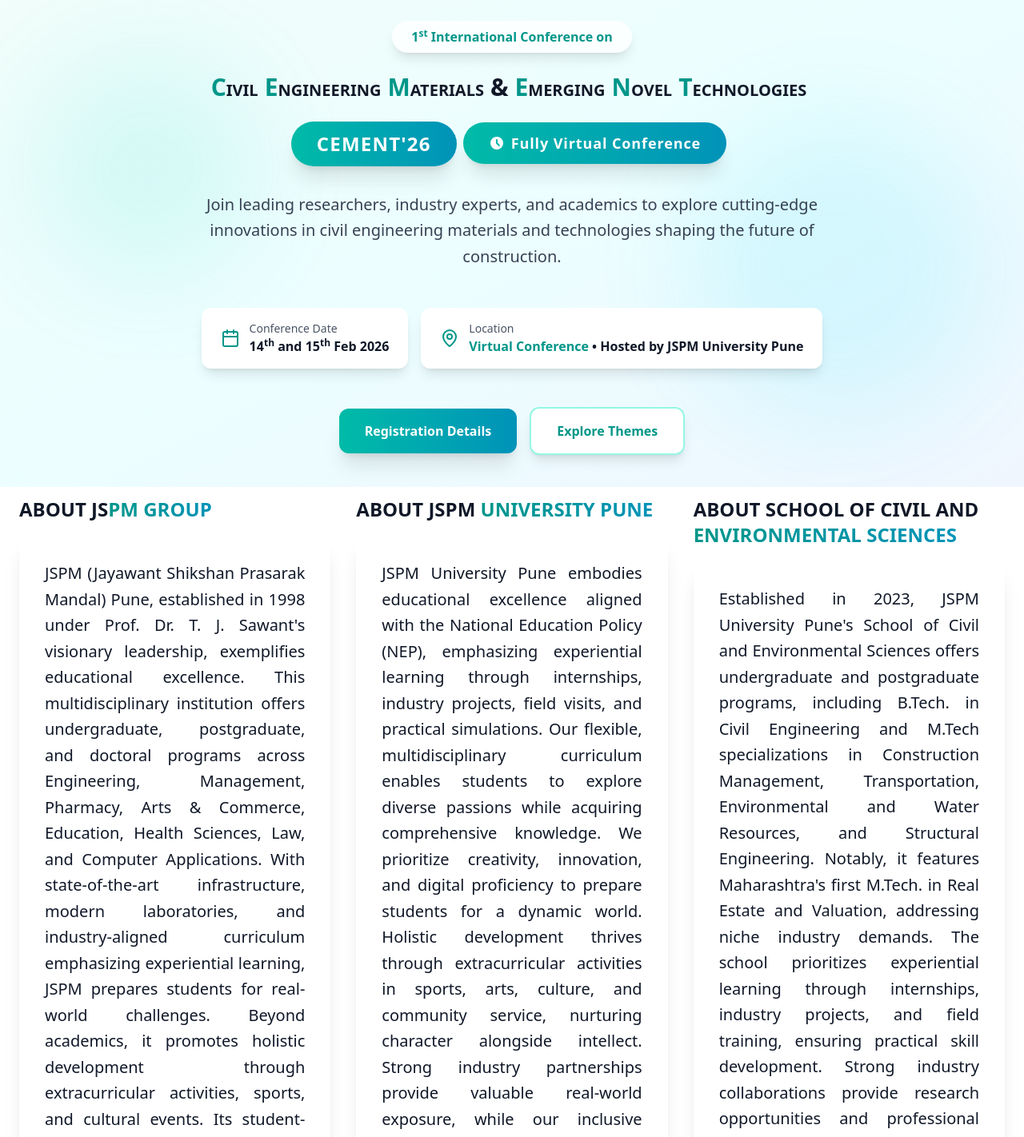
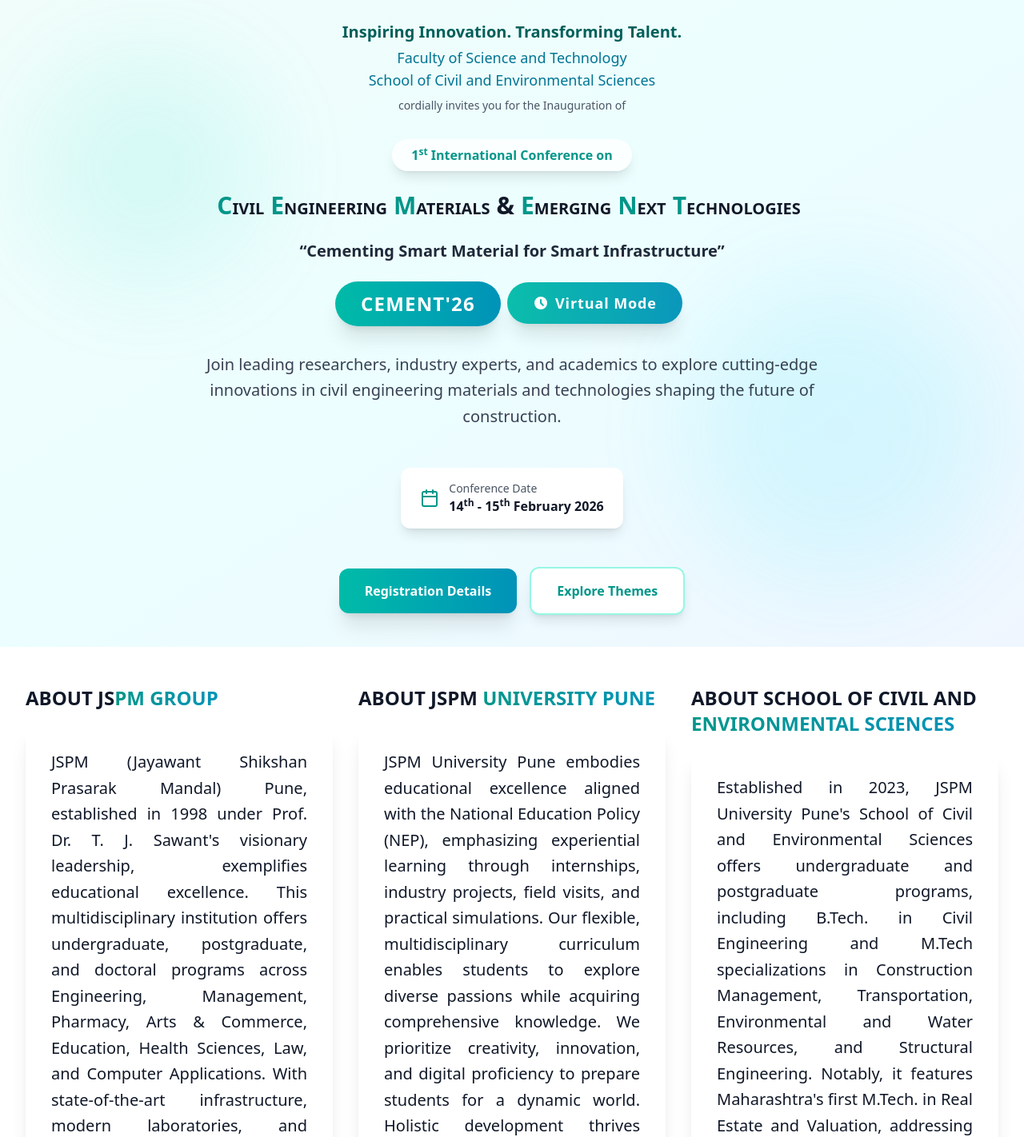
Before and after one commit to souravsingh-jspm/jspm-cement-frontend, a React (Vite) app: page / in a window 1280 px wide. Shown: the part 940-2362 px from the top of the page at 80% size. Built offline with nearby package versions, Linux system fonts and the light colour scheme.

Commit message:
Update landing page with new conference name and SEO metadata

```diff
--- a/src/common/layout/landing/LandingFooter.tsx
+++ b/src/common/layout/landing/LandingFooter.tsx
@@ -36,7 +36,7 @@
             </div>
             <p className="text-gray-400 leading-relaxed">
               International Conference on Civil Engineering Material & Emerging
-              Novel Technologies
+              Next Technologies
             </p>
           </div>
 
--- a/src/pages/home-page/HomePage.tsx
+++ b/src/pages/home-page/HomePage.tsx
@@ -1,4 +1,4 @@
-import { Calendar, MapPin } from "lucide-react";
+import { Calendar } from "lucide-react";
 import { Link } from "react-router-dom";
 import Slider from "@/components/ui/Slider";
 
@@ -29,23 +29,77 @@
     );
   });
 };
+
 const HomePage = () => {
+  // SEO Metadata
+  const pageTitle = "CEMENT '26 - 1st International Conference on Civil Engineering Materials & Emerging Next Technologies";
+  const pageDescription = "Join CEMENT '26: International Conference on Civil Engineering Materials & Emerging Next Technologies. Virtual conference on 14th-15th February 2026 focusing on smart materials for smart infrastructure.";
+  const keywords = "Civil Engineering, Construction Materials, Smart Infrastructure, Cement Conference, Emerging Technologies, Virtual Conference 2026";
+
   return (
     <>
+      {/* Structured Data for SEO */}
+      <script type="application/ld+json">
+        {JSON.stringify({
+          "@context": "https://schema.org",
+          "@type": "Event",
+          "name": "CEMENT '26 - 1st International Conference on Civil Engineering Materials & Emerging Next Technologies",
+          "description": "International conference focusing on cementing smart material for smart infrastructure",
+          "startDate": "2026-02-14",
+          "endDate": "2026-02-15",
+          "eventStatus": "https://schema.org/EventScheduled",
+          "eventAttendanceMode": "https://schema.org/OnlineEventAttendanceMode",
+          "location": {
+            "@type": "VirtualLocation",
+            "url": window.location.origin
+          },
+          "organizer": {
+            "@type": "Organization",
+            "name": "JSPM University Pune - School of Civil and Environmental Sciences",
+            "url": "https://www.jspm.university"
+          }
+        })}
+      </script>
+
+      {/* Update title in document head */}
+      <title>{pageTitle}</title>
+      <meta name="description" content={pageDescription} />
+      <meta name="keywords" content={keywords} />
+      <meta property="og:title" content={pageTitle} />
+      <meta property="og:description" content={pageDescription} />
+      <meta property="og:type" content="website" />
+
       <div className="">
         <Slider />
       </div>
-      <section
+
+      <main
         id="home"
-        className=" h-[min-h-screen - 10vh] flex py-10 bg-gradient-to-br from-teal-50 via-cyan-50 to-blue-50 relative overflow-hidden"
+        className="h-[min-h-screen - 10vh] flex py-10 bg-gradient-to-br from-teal-50 via-cyan-50 to-blue-50 relative overflow-hidden"
       >
         <div className="absolute inset-0 opacity-10">
           <div className="absolute top-20 left-10 w-72 h-72 bg-teal-400 rounded-full blur-3xl"></div>
           <div className="absolute bottom-20 right-10 w-96 h-96 bg-cyan-400 rounded-full blur-3xl"></div>
         </div>
 
-        <div className="max-w-7xl mx-auto px-4 sm:px-6 lg:px-8  relative z-10">
-          <div className="text-center">
+        <div className="max-w-7xl mx-auto px-4 sm:px-6 lg:px-8 relative z-10">
+          <header className="text-center">
+            {/* Institution Information from Brochure */}
+            <div className="mb-8">
+              <h2 className="text-lg sm:text-xl text-teal-800 font-semibold">
+                Inspiring Innovation. Transforming Talent.
+              </h2>
+              <h3 className="text-md sm:text-lg text-cyan-700 font-medium mt-1">
+                Faculty of Science and Technology
+              </h3>
+              <h3 className="text-md sm:text-lg text-cyan-700 font-medium">
+                School of Civil and Environmental Sciences
+              </h3>
+              <p className="text-sm text-gray-600 mt-2">
+                cordially invites you for the Inauguration of
+              </p>
+            </div>
+
             <div className="inline-block mb-6 px-6 py-2 bg-white/80 backdrop-blur-sm rounded-full shadow-lg">
               <p className="text-teal-600 font-semibold">
                 1<sup>st</sup> International Conference on
@@ -55,22 +109,30 @@
             <h1 className="font-bold text-gray-900 mb-6 leading-tight">
               <div className="mb-2">
                 {renderStyledText(
-                  "CIVIL ENGINEERING MATERIALS & EMERGING NOVEL TECHNOLOGIES"
+                  "CIVIL ENGINEERING MATERIALS & EMERGING NEXT TECHNOLOGIES"
                 )}
               </div>
             </h1>
 
+            <div className="mb-6">
+              <h2 className="text-xl font-semibold text-gray-800 mb-2">
+                &ldquo;Cementing Smart Material for Smart Infrastructure&rdquo;
+              </h2>
+            </div>
+
             <div className="inline-block mb-8 px-8 py-3 bg-gradient-to-r from-teal-500 to-cyan-600 text-white rounded-full shadow-xl">
               <p className="text-2xl font-bold tracking-wider">CEMENT'26</p>
             </div>
+
             <div className="mx-2 inline-block mb-8 px-8 py-3 bg-gradient-to-r from-teal-500 to-cyan-600 text-white rounded-full shadow-xl shadow-xl animate-pulse">
-              <p className="text-lg font-bold tracking-wider flex items-center space-x-2">
+              <p className="text-lg font-bold tracking-wider flex items-center justify-center space-x-2">
                 <svg xmlns="http://www.w3.org/2000/svg" className="h-5 w-5" viewBox="0 0 20 20" fill="currentColor">
                   <path fillRule="evenodd" d="M10 18a8 8 0 100-16 8 8 0 000 16zm1-12a1 1 0 10-2 0v4a1 1 0 00.293.707l2.828 2.829a1 1 0 101.415-1.415L11 9.586V6z" clipRule="evenodd" />
                 </svg>
-                <span>Fully Virtual Conference</span>
+                <span>Virtual Mode</span>
               </p>
             </div>
+
             <p className="text-xl text-gray-700 mb-12 max-w-3xl mx-auto leading-relaxed">
               Join leading researchers, industry experts, and academics to
               explore cutting-edge innovations in civil engineering materials
@@ -83,17 +145,7 @@
                 <div className="text-left">
                   <p className="text-sm text-gray-600">Conference Date</p>
                   <p className="font-semibold text-gray-900">
-                    14<sup>th</sup> and 15<sup>th</sup> Feb 2026
-                  </p>
-                </div>
-              </div>
-
-              <div className="flex items-center space-x-3 bg-white px-6 py-4 rounded-xl shadow-lg hover:shadow-xl transition-shadow">
-                <MapPin className="text-teal-600" size={24} />
-                <div className="text-left">
-                  <p className="text-sm text-gray-600">Location</p>
-                  <p className="font-semibold text-gray-900">
-                    <span className="text-teal-600">Virtual Conference</span> • Hosted by JSPM University Pune
+                    14<sup>th</sup> - 15<sup>th</sup> February 2026
                   </p>
                 </div>
               </div>
@@ -102,6 +154,7 @@
             <div className="flex flex-col sm:flex-row items-center justify-center gap-4">
               <Link
                 to="/registration"
+                aria-label="Register for CEMENT '26 Conference"
                 onClick={() =>
                   document
                     .getElementById("registration")
@@ -113,6 +166,7 @@
               </Link>
               <Link
                 to="/conference-theme"
+                aria-label="Explore conference themes"
                 onClick={() =>
                   document
                     .getElementById("themes")
@@ -123,18 +177,21 @@
                 Explore Themes
               </Link>
             </div>
+          </header>
         </div>
-        </div>
-        {/* <div className="absolute bottom-0 left-0 right-0 h-24 bg-gradient-to-t from-white to-transparent"></div> */}
-      </section>
-      <div className="grid grid-cols-1  sm:grid-cols-2 lg:grid-cols-3 gap-8 px-6 my-3">
-        <div>
+      </main>
+
+      {/* About Sections */}
+      <section className="py-12">
+        <div className="max-w-7xl mx-auto px-4 sm:px-6 lg:px-8">
+          <div className="grid grid-cols-1 sm:grid-cols-2 lg:grid-cols-3 gap-8">
+            <article>
               <h2 className="text-2xl font-bold text-gray-900 mb-4">
                 ABOUT JS
                 <span className="text-transparent bg-clip-text bg-gradient-to-r from-teal-600 to-cyan-600">
                   PM GROUP
                 </span>
-          </h2>{" "}
+              </h2>
               <div
                 className="bg-white rounded-2xl shadow-xl p-6 sm:p-8
                 hover:shadow-2xl transition-shadow
@@ -142,8 +199,7 @@
                 text-sm sm:text-lg md:text-xl
                 leading-relaxed tracking-normal
                 break-words
-      text-justify
-      max-w-3xl mx-auto "
+                text-justify"
               >
                 JSPM (Jayawant Shikshan Prasarak Mandal) Pune, established in 1998
                 under Prof. Dr. T. J. Sawant's visionary leadership, exemplifies
@@ -160,15 +216,16 @@
                 advanced technology and aligning with national educational policies,
                 JSPM stands as Pune's leading educational institution, shaping
                 tomorrow's leaders.
-          </div>{" "}
               </div>
-        <div>
+            </article>
+
+            <article>
               <h2 className="text-2xl font-bold text-gray-900 mb-4">
                 ABOUT JSPM{" "}
                 <span className="text-transparent bg-clip-text bg-gradient-to-r from-teal-600 to-cyan-600">
                   UNIVERSITY PUNE
                 </span>
-          </h2>{" "}
+              </h2>
               <div
                 className="bg-white rounded-2xl shadow-xl p-6 sm:p-8
                 hover:shadow-2xl transition-shadow
@@ -176,8 +233,7 @@
                 text-sm sm:text-lg md:text-xl
                 leading-relaxed tracking-normal
                 break-words
-      text-justify
-      max-w-3xl mx-auto "
+                text-justify"
               >
                 JSPM University Pune embodies educational excellence aligned with
                 the National Education Policy (NEP), emphasizing experiential
@@ -193,15 +249,16 @@
                 student. JSPM University Pune shapes future leaders through
                 transformative, NEP-aligned education that seamlessly integrates
                 academic rigor with practical relevance and social responsibility.
-          </div>{" "}
               </div>
-        <div>
+            </article>
+
+            <article>
               <h2 className="text-2xl font-bold text-gray-900 mb-4">
                 ABOUT SCHOOL OF CIVIL AND{" "}
                 <span className="text-transparent bg-clip-text bg-gradient-to-r from-teal-600 to-cyan-600">
                   ENVIRONMENTAL SCIENCES
                 </span>
-          </h2>{" "}
+              </h2>
               <div
                 className="bg-white rounded-2xl shadow-xl p-6 sm:p-8
                 hover:shadow-2xl transition-shadow
@@ -209,8 +266,7 @@
                 text-sm sm:text-lg md:text-xl
                 leading-relaxed tracking-normal
                 break-words
-      text-justify
-      max-w-3xl mx-auto "
+                text-justify"
               >
                 Established in 2023, JSPM University Pune's School of Civil and
                 Environmental Sciences offers undergraduate and postgraduate
@@ -226,10 +282,12 @@
                 experienced faculty cultivate innovation, critical thinking, and
                 leadership. Holistic development is enhanced through workshops,
                 seminars, and extracurricular activities, preparing students
-            comprehensively for professional success. initiatives.
-          </div>{" "}
+                comprehensively for professional success.
+              </div>
+            </article>
           </div>
         </div>
+      </section>
     </>
   );
 };
```
Lines whose indentation alone changed are shown as unchanged.
